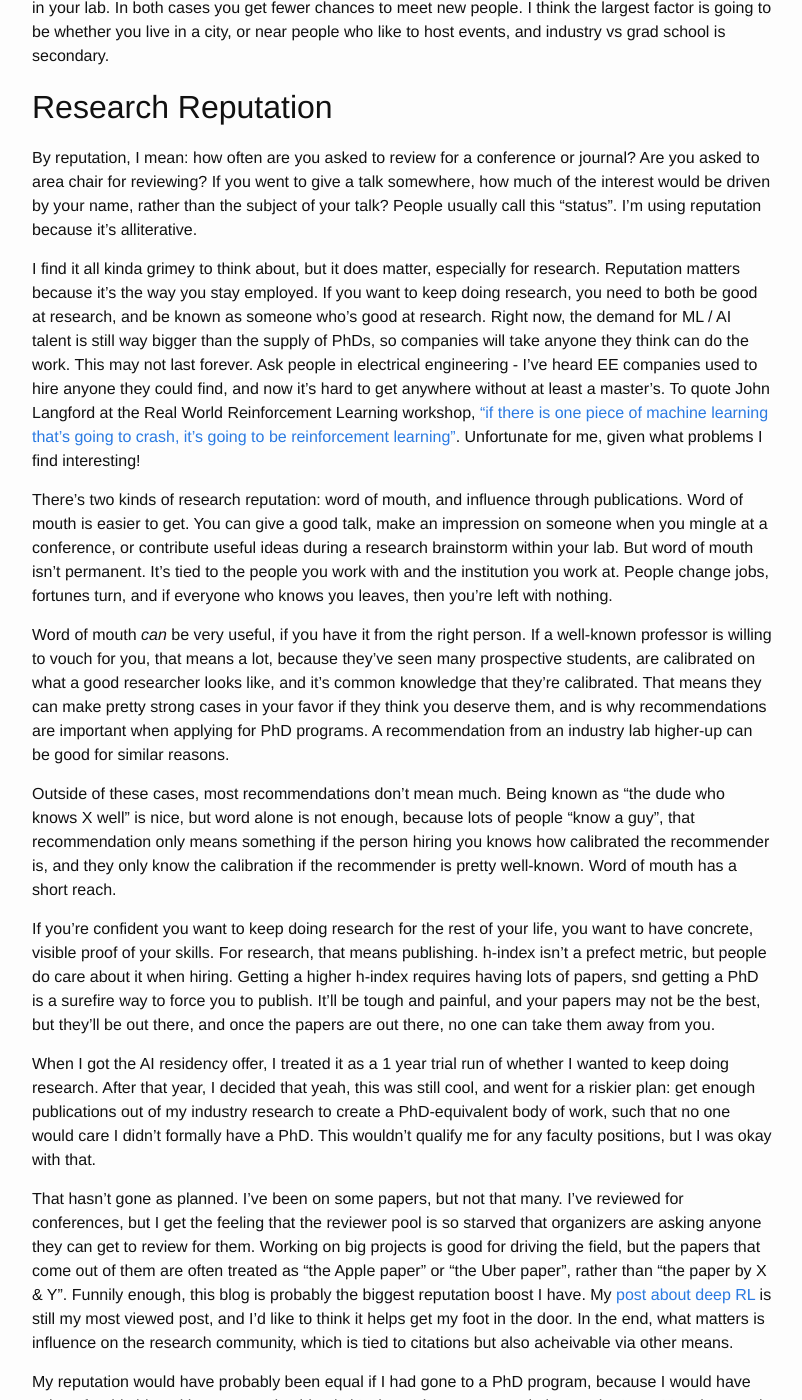
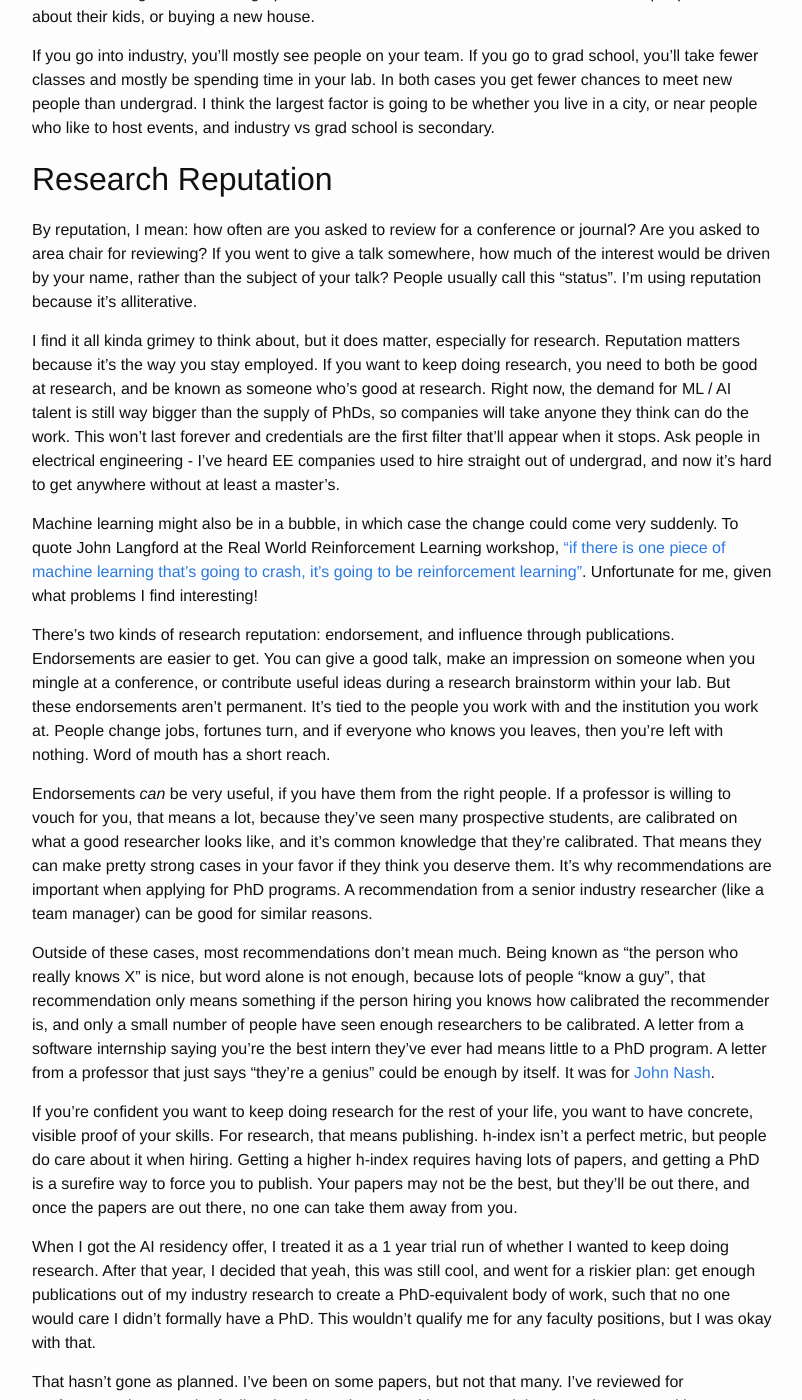
Before and after one commit to alexirpan/alexirpan.github.io, a Jekyll site: the page built from _posts/2021-03-14-grad-school-5years.markdown, in a window 1280 px wide and 1400 px high, scrolled down 4178 px. Shown: the whole window, without its empty margins (238-1040 px from the left). Built offline with Jekyll 4.4.1, drawn with Linux system fonts in a browser that asks for light colours; nearby versions of some CDN libraries; formulas are drawn with MathJax 3; some of the changed text lies outside the part shown.

Commit message:
Some more edits based on feedback

```diff
--- a/_posts/2021-03-14-grad-school-5years.markdown
+++ b/_posts/2021-03-14-grad-school-5years.markdown
@@ -34,7 +34,6 @@
 
 * This is based off what I believe grad school is like,
 but my model could be incorrect.
-* Industry research labs are not identical and my experience may not be typical.
 * This is specific to machine learning PhDs. ML is in a very unique position
 that doesn't generalize to other fields. Extrapolate with caution.
 * 2015-2016 was a crazy year for
@@ -43,6 +42,12 @@
 Google had never done an AI residency before so it was less competitive. I'm not sure
 I would have gotten in if I applied 1 year later, and things would be very different if
 I had done a generic SWE job instead.
+* Researching this post has taught me that everyone's academic and industry lab
+experience is **wildly** different. My experience won't be typical because no one's
+experience is typical. The space of outcomes is too big. Even if you can't relate to
+my experience, I hope it conveys the *potential* outcomes enough to be useful.
+My aim for this post is
+to convey the *potential* outcomes.
 
 
 Desire to do a PhD
@@ -67,7 +72,7 @@
 Right now, I feel I can achieve my goals without going back
 to get a PhD, and although formally having the degree would be nice, I don't
 want the diploma. I want what the diploma represents, and there are ways to
-get it outside grad school.
+get it through industry labs instead.
 
 
 Research Confidence
@@ -155,7 +160,8 @@
 I'm guessing my interest is higher than it would have been if I went to grad school.
 The papers I was on that made a big splash were from large projects with 10+ authors. Those
 don't tend to come out of academic ML labs. In a PhD setting, I likely would have worked on more
-papers that each had smaller impact, and that would have been less fulfilling.
+papers that each had smaller impact, and although that might add up to a large total impact,
+it would have been less fulfilling because I wouldn't notice it as easily.
 
 
 Money and Freedom
@@ -177,19 +183,20 @@
 had to teach courses they didn't want to teach or do part-time work outside of grad school to pay the bills.
 
 The common thread I've heard is that PhD students should try to get as much unconditional
-funding as possible. Usually, this means fellowships from NSF or other places. Having your
-advisor as your sole source of funding is a risk, because that money comes from grants,
-which are tied to proposals, and there's a chance you'll need to do work that matches the
+funding as possible. Usually, this means fellowships from NSF or other places. This can be a
+safety valve, since having your
+advisor as your sole source of funding is a risk. Advisor money comes from grants,
+which can be tied to proposals, and there's a chance you'll need to do work that matches the
 proposal rather than the research you're supposed to be doing. A good advisor tries to shield
-their grad students from this by getting uncondtional grants, but it depends on the professor.
-Having more unconditional grants can help you get out of bad situations.
+their grad students from this by getting unconditional grants, but not all professors get
+unconditional grants.
 
-In contrast, industry labs have one source of funding (the company), and it'll pay enough that you
-won't need to think about side hustles. You will probably get to focus on research more, but you
-won't have radical freedom. I remember a dinner at NeurIPS, where a professor said that sometimes
+In contrast, ML industry labs have one source of funding (the company), and it'll pay enough that you
+won't need to think about side hustles. You will probably have fewer responsibilities outside
+of research, but you won't have radical freedom. I remember a dinner at NeurIPS, where a professor said that sometimes
 the best thing for a grad student is to have them go read textbooks for 9 months to learn all the
-math foundation they need for their research interests. This is the sort of thing you can do
-in academia, that you can't really do in industry.
+math foundation they need for their research interests. This is an example of the sort of thing you
+can do in academia that you can't really do in industry.
 
 It's also possible that your company will lay-off your
 research lab without much recourse. To give recent examples,
@@ -198,7 +205,8 @@
 
 The freedom in an industry lab isn't obviously worse than a PhD. A person with stable funding in an
 industry lab likely has more research freedom and time than a PhD student with unstable funding.
-On average though, I'd say that PhD programs have the edge.
+On average though, I'd say that PhD programs have the edge, and top CS departments have very few
+restrictions.
 
 
 Social Life
@@ -220,9 +228,9 @@
 happen to the same degree. The demographics are also different. I find it harder to relate when
 people talk about their kids, or buying a new house.
 
-Based on talking to friends, everyone socializes less after undergrad. If you go into industry, you'll mostly
-see people on your team.If you go to grad school, you'll take fewer classes and mostly be spending
-time in your lab. In both cases you get fewer chances to meet new people. I think the largest
+If you go into industry, you'll mostly
+see people on your team. If you go to grad school, you'll take fewer classes and mostly be spending
+time in your lab. In both cases you get fewer chances to meet new people than undergrad. I think the largest
 factor is going to be whether you live in a city, or near people who like to host events, and
 industry vs grad school is secondary.
 
@@ -240,39 +248,45 @@
 you need to both be good at research, and be known as someone who's good at research.
 Right now, the
 demand for ML / AI talent is still way bigger than the supply of PhDs, so companies will
-take anyone they think can do the work. This may not last forever. Ask people in electrical
-engineering - I've heard EE companies used to hire anyone they could find, and now
-it's hard to get anywhere without at least a master's. To quote John Langford at
+take anyone they think can do the work. This won't last forever and credentials are the
+first filter that'll appear when it stops.
+Ask people in electrical
+engineering - I've heard EE companies used to hire straight out of undergrad,
+and now it's hard to get anywhere without at least a master's.
+
+Machine learning might also be in a bubble, in which case the change could come very
+suddenly. To quote John Langford at
 the Real World Reinforcement Learning workshop, ["if there is one piece of machine
 learning that's going to crash, it's going to be reinforcement learning"](https://slideslive.com/38917654/a-real-world-reinforcement-learning-revolution).
 Unfortunate for me, given what problems I find interesting!
 
-There's two kinds of research reputation: word of mouth, and influence through publications. Word of mouth
-is easier to get. You can give a good talk, make an impression on someone when
+There's two kinds of research reputation: endorsement, and influence through publications.
+Endorsements are easier to get. You can give a good talk, make an impression on someone when
 you mingle at a conference, or contribute useful ideas during a research brainstorm within your lab.
-But word of mouth isn't permanent. It's tied to the people you work with and the institution you
+But these endorsements aren't permanent. It's tied to the people you work with and the institution you
 work at. People change jobs, fortunes turn, and if everyone who knows you leaves, then you're
-left with nothing.
+left with nothing. Word of mouth has a short reach.
 
-Word of mouth *can* be very useful, if you have it from the right person. If a well-known
+Endorsements *can* be very useful, if you have them from the right people. If a
 professor is willing to vouch for you, that means a lot, because they've seen many prospective
 students, are calibrated on what a good researcher looks like, and it's common knowledge that
 they're calibrated. That means they can make pretty strong cases in your favor if they think you
-deserve them, and is why recommendations are important when applying for PhD programs. A
-recommendation from an industry lab higher-up can be good for similar reasons.
+deserve them. It's why recommendations are important when applying for PhD programs. A
+recommendation from a senior industry researcher (like a team manager) can be good for similar reasons.
 
-Outside of these cases, most recommendations don't mean much. Being known as "the dude who
-knows X well" is nice, but word alone is not enough, because lots of people "know a guy",
+Outside of these cases, most recommendations don't mean much. Being known as "the person who
+really knows X" is nice, but word alone is not enough, because lots of people "know a guy",
 that recommendation only means something if the person hiring you knows how calibrated the
-recommender is, and they only know the calibration if the recommender is pretty well-known.
-Word of mouth has a short reach.
+recommender is, and only a small number of people have seen enough researchers to be
+calibrated. A letter from a software internship saying you're the best intern they've ever
+had means little to a PhD program. A letter from a professor that just says "they're a genius"
+could be enough by itself. It was for [John Nash](https://academia.stackexchange.com/questions/29642/will-a-recommendation-letter-such-as-that-written-for-john-f-nash-be-convincing).
 
 If you're confident you want to keep doing research for the rest of your life, you want to have
 concrete, visible proof of your skills. For research, that means publishing. h-index isn't
-a prefect metric, but people do care about it when hiring. Getting a higher h-index requires
-having lots of papers, snd getting a PhD is a surefire way to force you to publish.
-It'll be tough and painful, and
-your papers may not be the best, but they'll be out there, and once the papers are out there,
+a perfect metric, but people do care about it when hiring. Getting a higher h-index requires
+having lots of papers, and getting a PhD is a surefire way to force you to publish.
+Your papers may not be the best, but they'll be out there, and once the papers are out there,
 no one can take them away from you.
 
 When I got the AI residency offer, I treated it as a 1 year trial run of whether I wanted
@@ -286,10 +300,13 @@
 starved that organizers are asking anyone they can get to review for them. Working on big projects
 is good for driving the field, but the papers that come out of them are often treated as "the Apple
 paper" or "the Uber paper", rather than "the paper by X & Y".
+
 Funnily enough,
-this blog is probably the biggest reputation boost I have. My [post about deep RL]({% post_url 2018-02-14-rl-hard %}) is still my most viewed post,
+this blog is probably the biggest reputation boost I have. It's not the same as a paper,
+but it's another way for me to put out work that demonstrates how I think through research problems.
+My [post about deep RL]({% post_url 2018-02-14-rl-hard %}) is still my most viewed post,
 and I'd like to think it helps get my foot in the door. In the end, what matters is influence
-on the research community, which is tied to citations but also acheivable via other means.
+on the research community, and well-cited publications aren't the only way to achieve that.
 
 My reputation would have probably been equal if I
 had gone to a PhD program, because I would have written for this blog either way, and evidently
@@ -315,9 +332,7 @@
 why that decision makes sense, and repeat this process until you figure out how to do it
 yourself. This is what people mean when they say you'll develop research taste.
 If a professor doesn't do this, then they aren't a good advisor,
-and professors want to be good advisors. It's how they get *their* reputation. Yes,
-professors want grad students to try ideas that they don't have time for, but eventually
-those students will set out on their own.
+and professors want to be good advisors. It's how they get *their* reputation.
 
 No one is required to give you this mentorship in an industry lab. The more top-down the
 lab, the truer this is. Industry labs tend organize themselves around a grand vision, like
@@ -478,12 +493,14 @@
 I also don't have any plans to go back to academia. I'm not saying it'll never happen, but it would
 take something seismic for me to change my mind.
 
-The standard advice for students near the end of undergrad is that they should mentally downweigh their enthusiasm
-for grad school: if you're very excited about grad school, you should only be moderately excited,
-and if you're unsure about it, then you shouldn't go. I still agree with this, but I probably would have
+One piece of advice my friend gave me is that undergrads should mentally downweigh their enthusiasm
+for grad school. If they're very excited about grad school, they should only be moderately excited,
+and if they're unsure about it, they probably shouldn't go. I still agree with this, but I probably would have
 gotten *more* enthusiastic about research if I had gone to grad school. **This is not normal.**
-Even if I think doing a PhD would have worked out for me, I would never recommend using a PhD to figure
+Even if I think doing a PhD would have workedjout for me, I would never recommend using a PhD to figure
 out your life.
 
-If you can get an offer out of undergrad for a good industry lab, and know you'll get a chance
-to publish, it's a compelling offer and I would take it seriously.
+If you can get a full-time offer out of undergrad for a good industry lab, along with a reassurance you'll get
+a chance to publish, it's a compelling offer and I would take it seriously. Just think about it first,
+there are a lot of facets to these decisions and the right choice will depend on what weight you
+place on everything.
```
Also changed, not shown: other parts of _posts/2021-03-14-grad-school-5years.markdown (+1 -1 lines).
